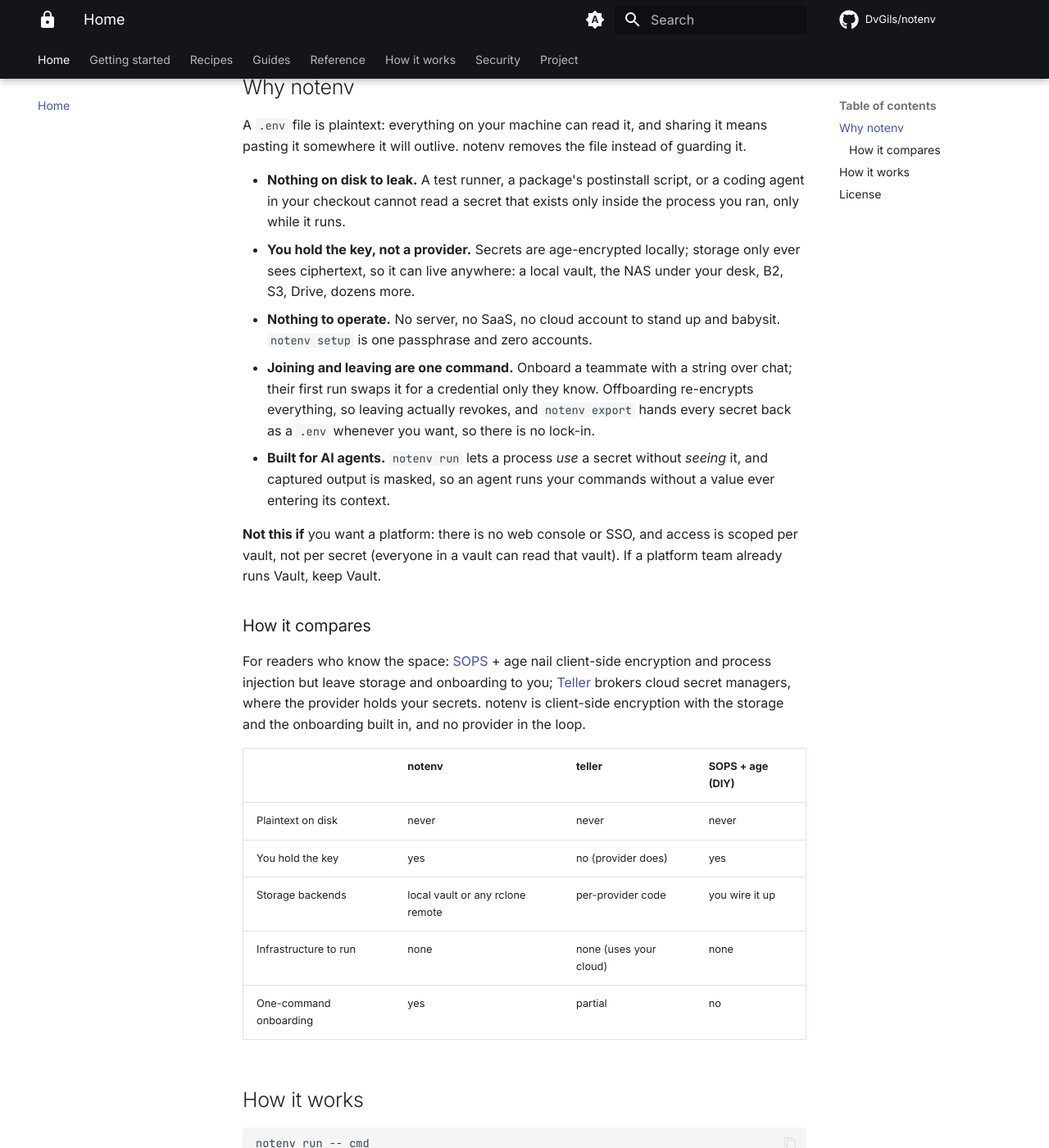
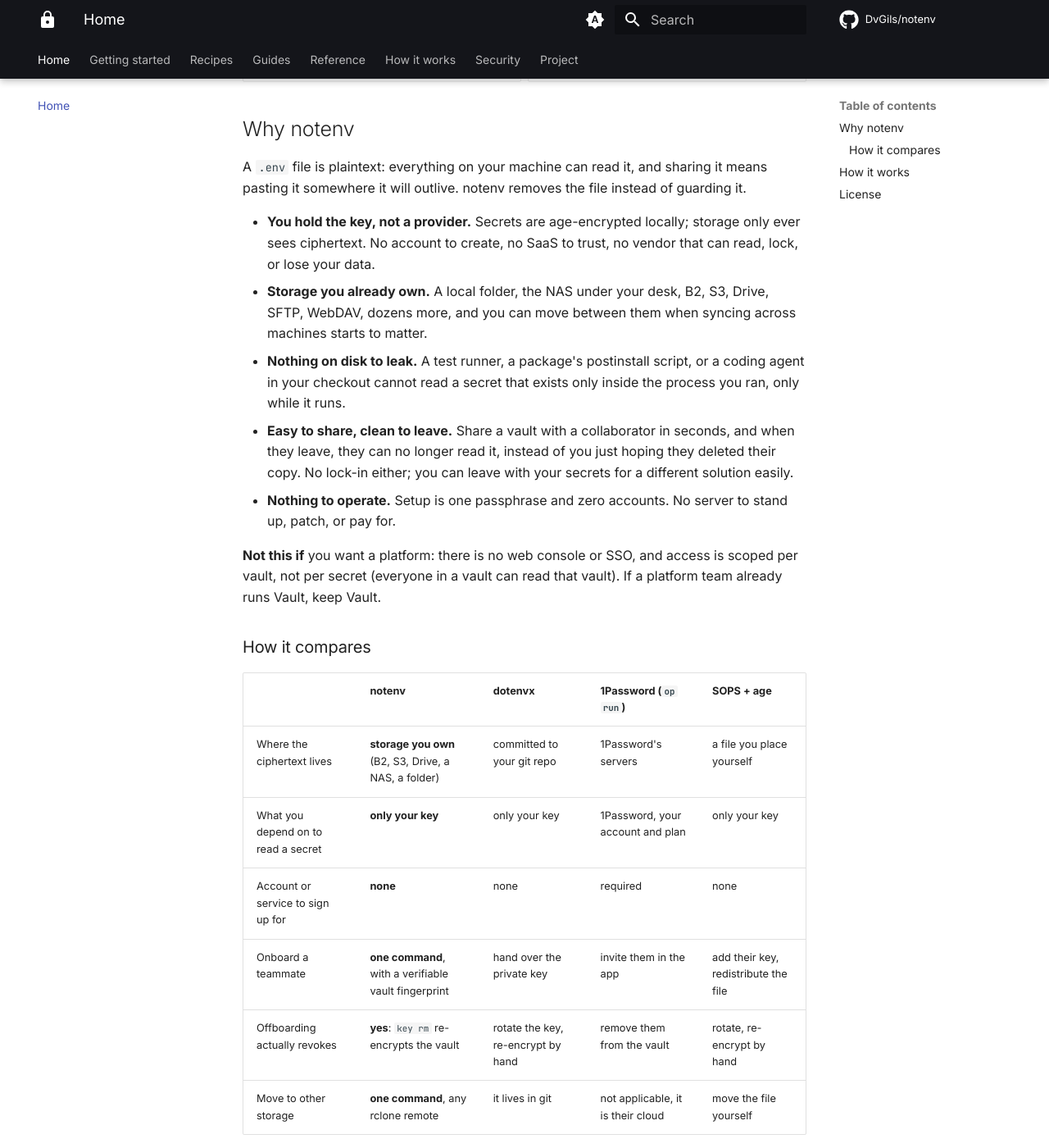
Before and after one commit to DvGils/notenv, an MkDocs documentation site: the page built from docs/index.md, in a window 1280 px wide and 1400 px high, scrolled down 967 px. Shown: the whole window at 82% size. Built offline with MkDocs 1.6.1 and Material for MkDocs 9.7.7, drawn with Linux system fonts in a browser that asks for light colours; comment, search, counter and statistics services are not loaded; some of the changed text lies outside the part shown.

Commit message:
chore: documents improvement + MCP example

````diff
--- /dev/null
+++ b/docs/guides/mcp-servers.md
@@ -0,0 +1,77 @@
+# MCP servers
+
+An MCP server is a tool your agent drives, and most of them need a credential: an
+API key, a token. Today that credential lives in plaintext. You hardcode it in
+`.mcp.json`, or you pull it from your shell with `${VAR}`, where it then sits in the
+environment of every process the agent spawns. notenv moves it into your vault and
+injects it into just that one server, at launch, masked, and never on disk.
+
+## Inject a credential from notenv
+
+Point the server's `command` at `notenv run` and let it launch the real server:
+
+```json
+{
+  "mcpServers": {
+    "brave-search": {
+      "command": "notenv",
+      "args": ["run", "--only", "BRAVE_API_KEY", "--",
+               "npx", "-y", "@brave/brave-search-mcp-server", "--transport", "stdio"]
+    }
+  }
+}
+```
+
+When your agent starts the server, notenv unlocks your vault, injects `BRAVE_API_KEY`
+into the server's environment, and execs it. The value is decrypted at launch, never
+written into `.mcp.json` or your shell, and masked if the server ever prints or logs it.
+
+`--only` narrows the injection to the named key, so a server gets
+exactly its own credential and nothing else in the namespace. The pattern is the same
+for any stdio server that reads its credential from the environment; only the launch
+command and the key name change.
+
+For a server you run in a container, inject the key and let the container inherit it:
+
+```json
+"args": ["run", "--only", "API_KEY", "--",
+         "docker", "run", "-i", "--rm", "-e", "API_KEY", "example/some-mcp-server"]
+```
+
+The bare `-e API_KEY` (a name, no value) tells docker to pass the variable through
+from the environment notenv built.
+
+## Scope every server under a handoff
+
+The pattern above keeps a credential off disk, but each server still runs against your
+real vault. Hand the whole agent a scoped session instead, and every server it spawns
+inherits the scope:
+
+```sh
+notenv handoff -- claude
+```
+
+This is the combination worth reaching for: the agent holds no master key, and each
+server pulls only the one credential it needs from a vault that disappears at the end of the session. See [Agent handoff](../concepts/agent-handoff.md) for more info.
+
+## What this covers
+
+This works for **stdio** MCP servers that read their credential from the environment,
+which is most local servers, because the launch command is yours to wrap.
+
+It does not cover **remote (HTTP) MCP servers**, the kind reached by URL with OAuth.
+There is no launch command to wrap and no environment credential to inject, so point
+those at their own authentication.
+
+!!! warning "Same trust model as handoff"
+
+    notenv scopes what a server can decrypt and masks the values it injects. It does not
+    sandbox the server or stop it from sending a value onward: a tool holding a secret can
+    transmit it anywhere it reaches. Wrap only servers you trust, and use the OS (a
+    sandbox, egress rules) to contain what they do. See [Agent handoff](../concepts/agent-handoff.md).
+
+---
+
+**See also:** [AI agents](ai-agents.md) ·
+[Agent handoff](../concepts/agent-handoff.md) ·
+[Environment variables](../reference/environment.md)
--- a/docs/index.md
+++ b/docs/index.md
@@ -48,7 +48,8 @@
 
     ---
 
-    Give a coding agent a verb that separates *using* a credential from *knowing* it.
+    Hand a coding agent a scoped session: it uses your secrets without ever holding the
+    key to the rest of your vault, and its MCP servers can pull credentials from notenv too.
 
     [:octicons-arrow-right-24: AI agents](guides/ai-agents.md)
 
@@ -59,19 +60,16 @@
 A `.env` file is plaintext: everything on your machine can read it, and sharing it means pasting it
 somewhere it will outlive. notenv removes the file instead of guarding it.
 
+- **You hold the key, not a provider.** Secrets are age-encrypted locally; storage only ever sees
+  ciphertext. No account to create, no SaaS to trust, no vendor that can read, lock, or lose your data.
+- **Storage you already own.** A local folder, the NAS under your desk, B2, S3, Drive, SFTP, WebDAV,
+  dozens more, and you can move between them when syncing across machines starts to matter.
 - **Nothing on disk to leak.** A test runner, a package's postinstall script, or a coding agent in
   your checkout cannot read a secret that exists only inside the process you ran, only while it runs.
-- **You hold the key, not a provider.** Secrets are age-encrypted locally; storage only ever sees
-  ciphertext, so it can live anywhere: a local vault, the NAS under your desk, B2, S3, Drive, dozens
-  more.
-- **Nothing to operate.** No server, no SaaS, no cloud account to stand up and babysit. `notenv
-  setup` is one passphrase and zero accounts.
-- **Joining and leaving are one command.** Onboard a teammate with a string over chat; their first
-  run swaps it for a credential only they know. Offboarding re-encrypts everything, so leaving
-  actually revokes, and `notenv export` hands every secret back as a `.env` whenever you want, so
-  there is no lock-in.
-- **Built for AI agents.** `notenv run` lets a process *use* a secret without *seeing* it, and
-  captured output is masked, so an agent runs your commands without a value ever entering its context.
+- **Easy to share, clean to leave.** Share a vault with a collaborator in seconds, and when they
+  leave, they can no longer read it, instead of you just hoping they deleted their copy. No lock-in either; you can leave with your secrets for a different solution easily.
+- **Nothing to operate.** Setup is one passphrase and zero accounts. No server to stand up, patch, or
+  pay for.
 
 **Not this if** you want a platform: there is no web console or SSO, and access is scoped per vault,
 not per secret (everyone in a vault can read that vault). If a platform team already runs Vault, keep
@@ -79,18 +77,21 @@
 
 ### How it compares
 
-For readers who know the space: [SOPS](https://getsops.io) + age nail client-side encryption and
-process injection but leave storage and onboarding to you; [Teller](https://github.com/tellerops/teller)
-brokers cloud secret managers, where the provider holds your secrets. notenv is client-side
-encryption with the storage and the onboarding built in, and no provider in the loop.
+| | **notenv** | dotenvx | 1Password (`op run`) | SOPS + age |
+|---|---|---|---|---|
+| Where the ciphertext lives | **storage you own** (B2, S3, Drive, a NAS, a folder) | committed to your git repo | 1Password's servers | a file you place yourself |
+| What you depend on to read a secret | **only your key** | only your key | 1Password, your account and plan | only your key |
+| Account or service to sign up for | **none** | none | required | none |
+| Onboard a teammate | **one command**, with a verifiable vault fingerprint | hand over the private key | invite them in the app | add their key, redistribute the file |
+| Offboarding actually revokes | **yes**: `key rm` re-encrypts the vault | rotate the key, re-encrypt by hand | remove them from the vault | rotate, re-encrypt by hand |
+| Move to other storage | **one command**, any rclone remote | it lives in git | not applicable, it is their cloud | move the file yourself |
 
-| | notenv | teller | SOPS + age (DIY) |
-|---|---|---|---|
-| Plaintext on disk | never | never | never |
-| You hold the key | yes | no (provider does) | yes |
-| Storage backends | local vault or any rclone remote | per-provider code | you wire it up |
-| Infrastructure to run | none | none (uses your cloud) | none |
-| One-command onboarding | yes | partial | no |
+[dotenvx](https://dotenvx.com) and `op run` both nail encrypted injection; the difference is the master.
+dotenvx keeps the encrypted file in your repo and leaves distributing and rotating the private key to
+you; 1Password is excellent but is a service that holds your secrets and that you depend on.
+[SOPS](https://getsops.io) + age give you the keys but leave storage and onboarding as homework. notenv
+is the one combination of all three: keys you hold, storage you already own, and onboarding built in,
+with nobody in the loop.
 
 ## How it works
 
--- a/mkdocs.yml
+++ b/mkdocs.yml
@@ -105,6 +105,7 @@
       - Export or delete a vault: guides/export-and-delete.md
       - Recover from problems: guides/recovery.md
       - AI agents: guides/ai-agents.md
+      - MCP servers: guides/mcp-servers.md
   - Reference:
       - Commands: reference/commands.md
       - Configuration files: reference/configuration.md
````
Also changed, not shown: other parts of docs/index.md (+2 -2 lines), README.md (+17 -22 lines), docs/guides/ai-agents.md (+18 -28 lines).
